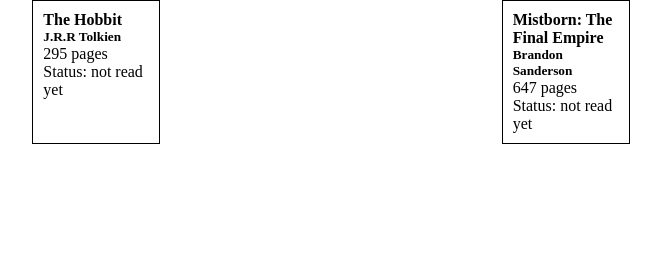
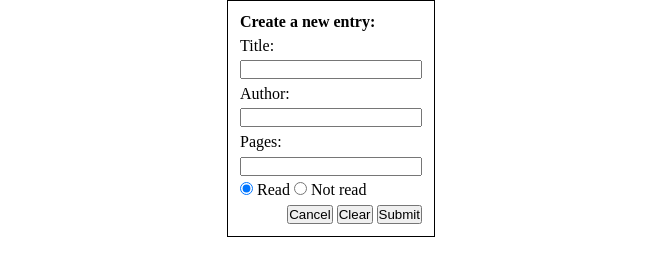
Before and after one commit to ArliumDev/library, a plain HTML site: page index.html in a window 1280 px wide. Shown: the whole page, without its empty margins (309-970 px from the left). Drawn offline with Linux system fonts and the light colour scheme.

Commit message:
basic form (no code for it yet) done

```diff
--- a/index.html
+++ b/index.html
@@ -8,7 +8,27 @@
   </head>
   <body>
     <main class="wrapper">
-      <section class="library"></section>
+      <form action="" method="post" class="book-form">
+        <h4>Create a new entry:</h4>
+        <label for="title">Title:</label>
+        <input type="text" id="title" required />
+        <label for="author">Author:</label>
+        <input type="text" id="author" required />
+        <label for="pages">Pages:</label>
+        <input type="number" id="pages" required />
+        <article class="radio-wrapper">
+          <input type="radio" id="read" name="read-status" value="read" checked required />
+          <label for="read">Read</label>
+          <input type="radio" id="not-read" name="read-status" value="not-read" required />
+          <label for="read">Not read</label>
+        </article>
+        <article class="buttons-wrapper">
+          <button class="form-cancel">Cancel</button>
+          <button class="form-clear">Clear</button>
+          <button type="submit" class="submit">Submit</button>
+        </article>
+      </form>
+      <section class="library" style="display: none"></section>
     </main>
     <script src="script.js"></script>
   </body>
--- a/script.js
+++ b/script.js
@@ -34,4 +34,5 @@
 
 addBookToLibrary('The Hobbit', 'J.R.R Tolkien', 295, 'not read yet');
 addBookToLibrary('Mistborn: The Final Empire', 'Brandon Sanderson', 647, 'not read yet');
+addBookToLibrary('The Maze Runner', 'James Dashner', 375, 'read');
 displayBooks();
--- a/styles.css
+++ b/styles.css
@@ -14,3 +14,19 @@
   border: 1px solid;
   padding: 0.625em;
 }
+
+.book-form {
+  display: flex;
+  flex-direction: column;
+  gap: 0.35em;
+  width: 13em;
+  padding: 0.75em;
+  border: 1px solid;
+  margin: 0 auto;
+}
+
+.buttons-wrapper {
+  display: flex;
+  justify-content: flex-end;
+  gap: 0.25em;
+}
```
